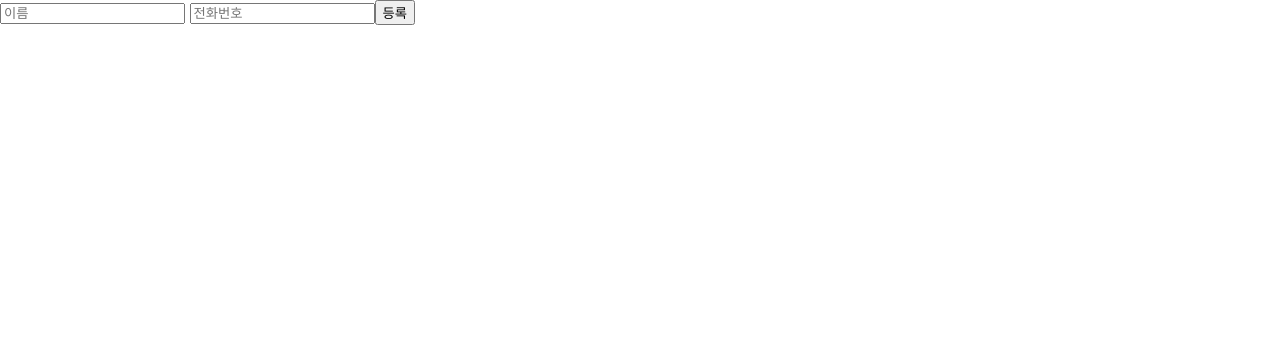
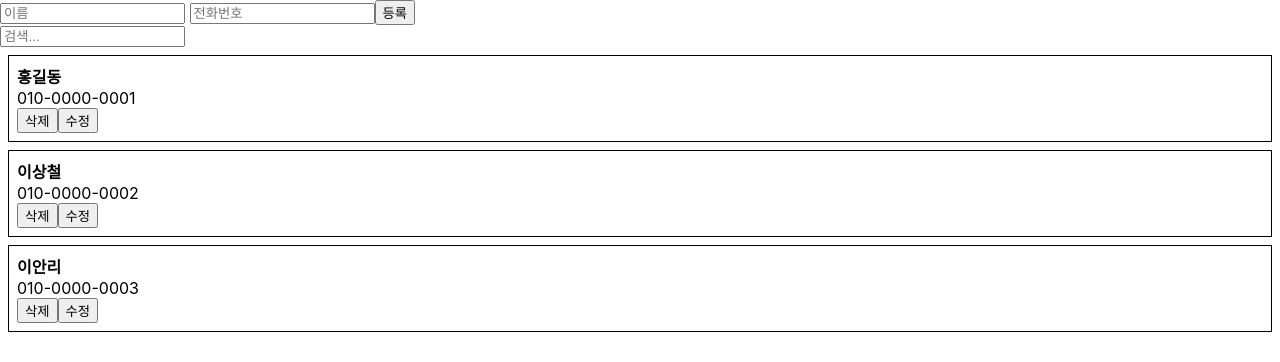
Before and after one commit to sangcheol-LEE/practice-React, a React (Create React App) app: page / in a window 1280 px wide. Shown: the top 362 px of the page. Built offline with nearby package versions, Linux system fonts and the light colour scheme.

Commit message:
state에 불변성을 유지해야 하는 이유와 이름으로 전화번호 찾기 구현

```diff
--- a/src/App.js
+++ b/src/App.js
@@ -4,14 +4,38 @@ import PhoneInfoList from "./Component/PhoneInfoList";
 
 class App extends Component {
 
-  id = 0; //우리기 setState메소드를 사용하는 이유는 어떤 값이 수정됐을 때 Rerendering을 꼭 하게끔 하기 위함인데 id 값은 화면에 나올 필요가 없어서
+  id = 3; //우리기 setState메소드를 사용하는 이유는 어떤 값이 수정됐을 때 Rerendering을 꼭 하게끔 하기 위함인데 id 값은 화면에 나올 필요가 없어서
           // state안에 굳이 포함 시키지 않고 밖으로 뺐다.
 
   state= {
-    information : [],
+    information : [
+      {
+        id:0,
+        name: "홍길동",
+        phone: "010-0000-0001"
+      },
+      {
+        id:1,
+        name: "이상철",
+        phone: "010-0000-0002"
+      },
+      {
+        id:2,
+        name: "이안리",
+        phone: "010-0000-0003"
+      },
+    ],
+    keyword: "",
   }
 
-  handleCreate = (data) => {
+  handleChange = (e) => {
+    this.setState({
+      keyword: e.target.value,
+    })
+  }
+
+
+   handleCreate = (data) => {
     const { information } = this.state; //비구조 할당문법
     this.setState({
       information: information.concat({
@@ -51,8 +75,15 @@ class App extends Component {
     return (
       <div>
           <PhoneForm onCreate={this.handleCreate} />
+          <input
+            value={this.state.keyword}
+            onChange={this.handleChange}
+            placeholder="검색..."
+          />
           <PhoneInfoList
-          data={ this.state.information }
+          data={ this.state.information.filter(
+            info => info.name.indexOf(this.state.keyword) > -1
+          )}
           onRemove={this.handleRemove}
           onUpdate={this.handleUpdate}
           />
--- a/src/Component/PhoneInfo.js
+++ b/src/Component/PhoneInfo.js
@@ -7,6 +7,13 @@ class PhoneInfo extends Component {
     name: '',
     phone: '',
   }
+  shouldComponentUpdate(nextProps, nextState) {
+    if (this.state !== nextState) {
+      return true;
+    }
+    return this.props.info !== nextProps.info
+  }
+
 
   handleRemove = () => {
     const { info, onRemove } = this.props;
@@ -51,6 +58,7 @@ class PhoneInfo extends Component {
       margin: "8px",
     }
 
+    console.log(name);
     return (
       <div style={ style }>
         {
--- a/src/Component/PhoneInfoList.js
+++ b/src/Component/PhoneInfoList.js
@@ -9,6 +9,7 @@ class PhoneInfoList extends Component {
 
   render() {
     const { data, onRemove, onUpdate } = this.props;
+    console.log("rendering list")
     const list = data.map(
       info => (
         < PhoneInfo
```
